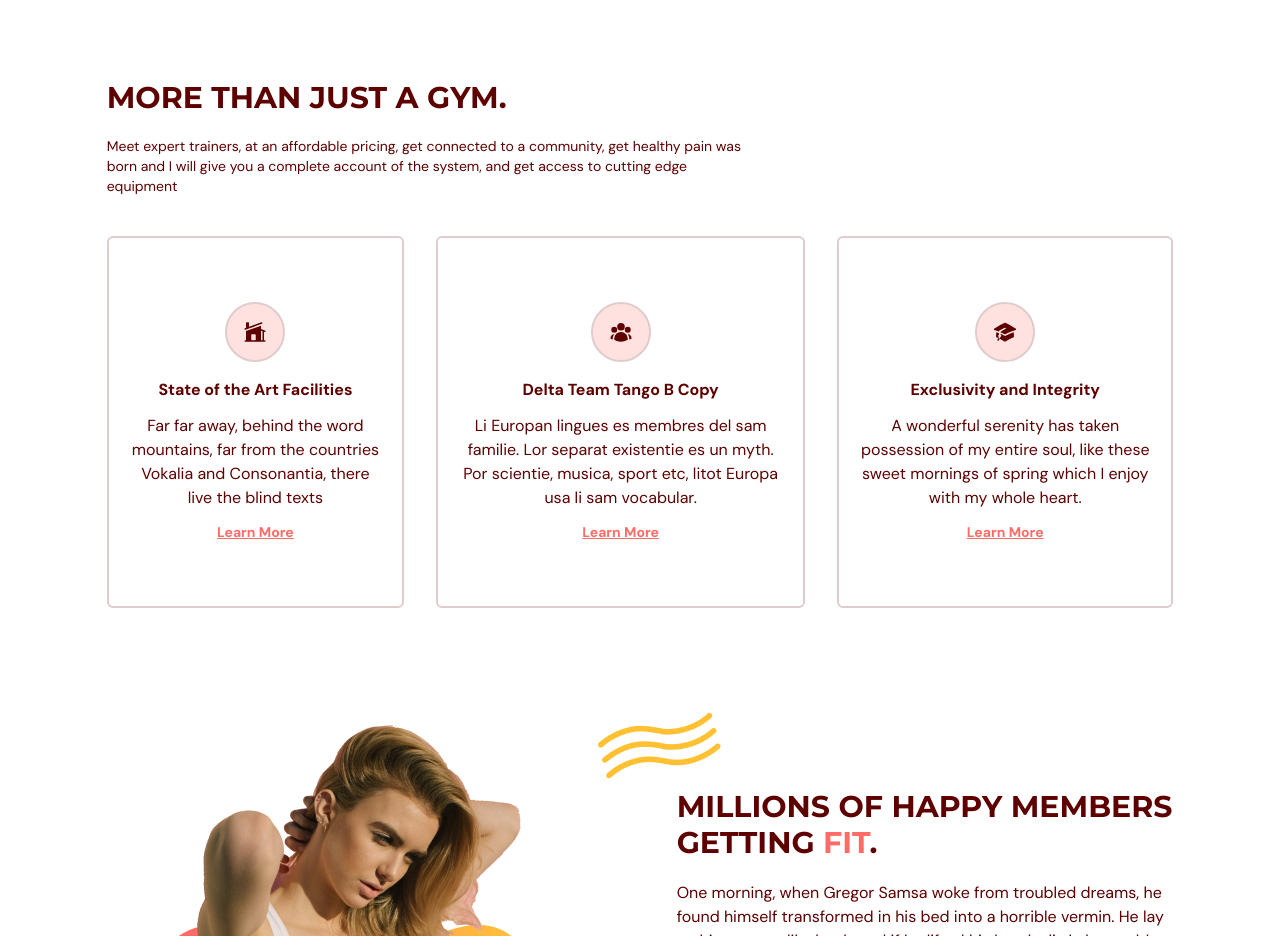
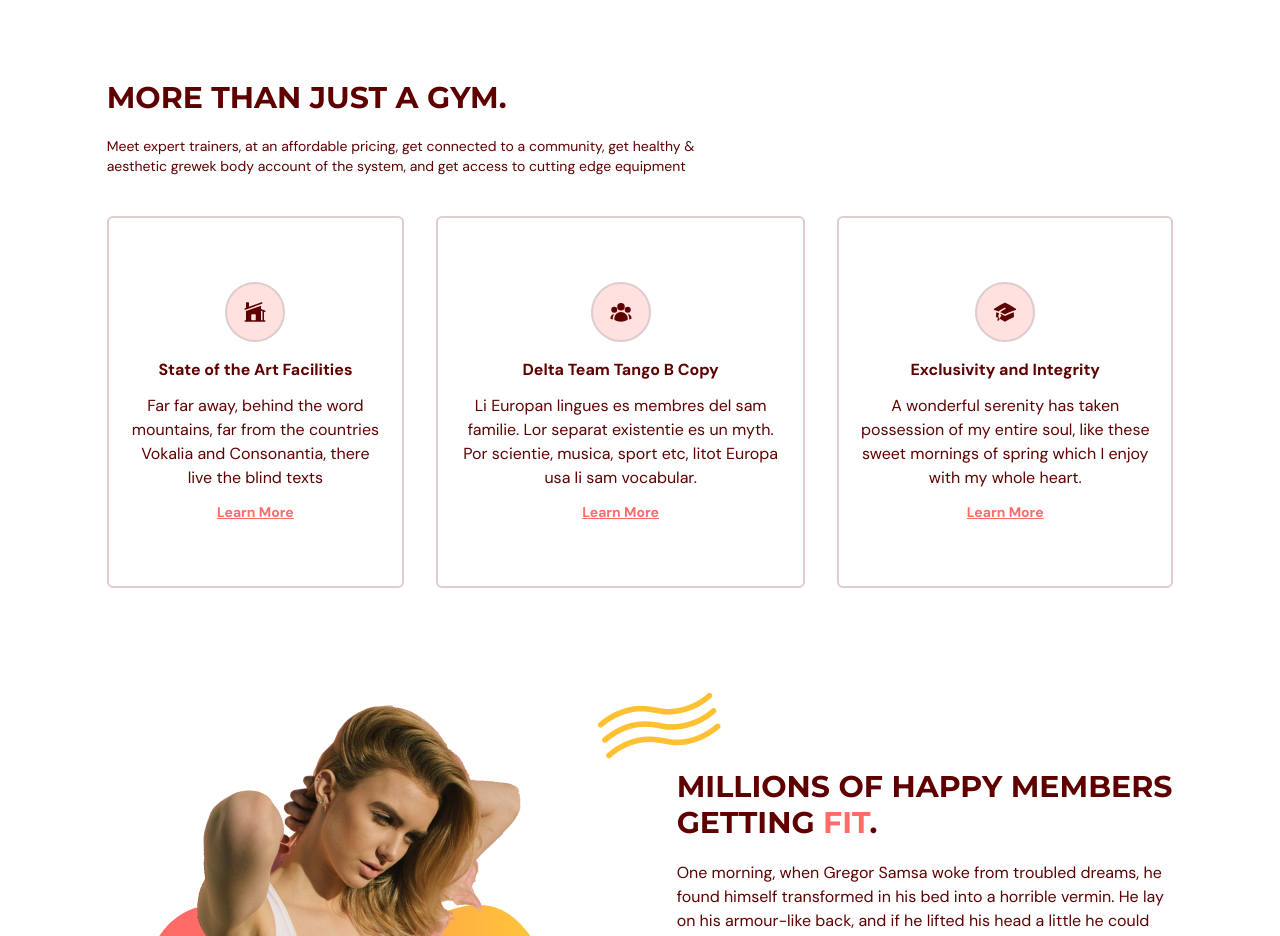
Before and after one commit to Timmotal/mogymn, a React (Vite) app: page / in a window 1280 px wide. Shown: the part 820-1756 px from the top of the page. Built offline with nearby package versions, Linux system fonts and the light colour scheme.

Commit message:
aesthetic body

```diff
--- a/src/scenes/benefits/index.tsx
+++ b/src/scenes/benefits/index.tsx
@@ -62,7 +62,7 @@ const Benefits = ({ setSelectedPage}: Props) => {
                 </HText>
                 <p className="my-5 text-sm">
                 Meet expert trainers, at an affordable pricing,
-                get connected to a community, get healthy pain was born and I will give you a complete
+                get connected to a community, get healthy & aesthetic grewek body
                 account of the system, and get access to cutting edge equipment
                 </p>
             </motion.div>
```
